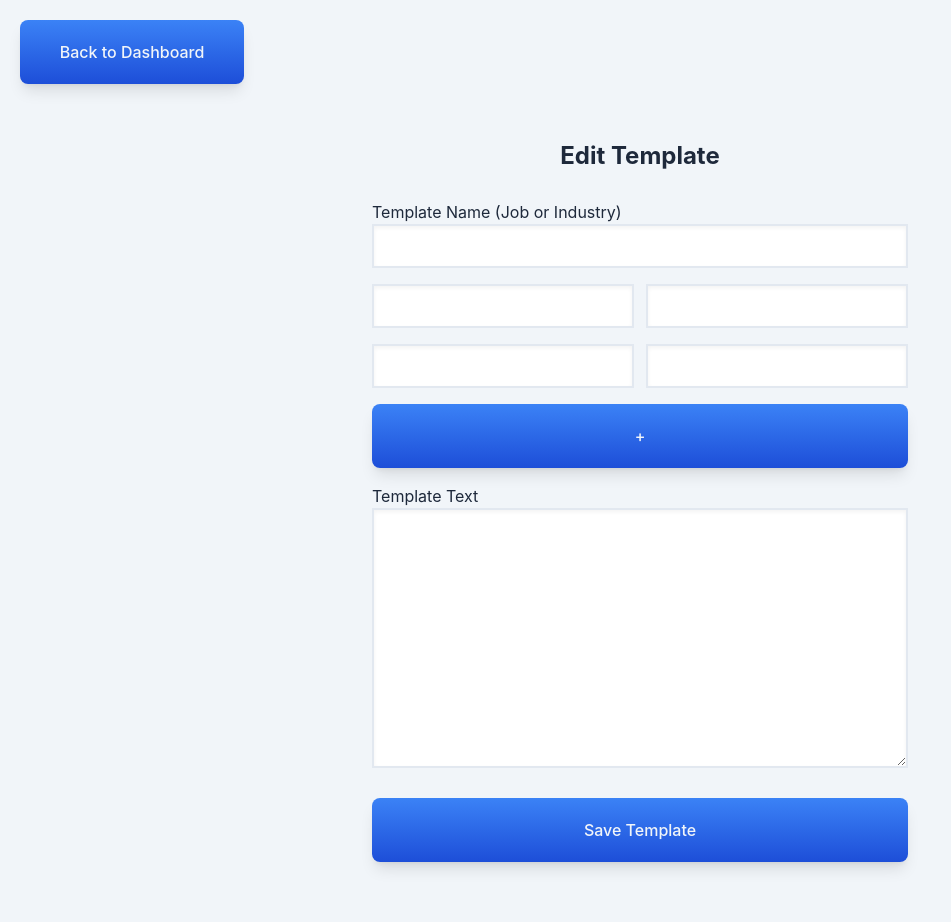
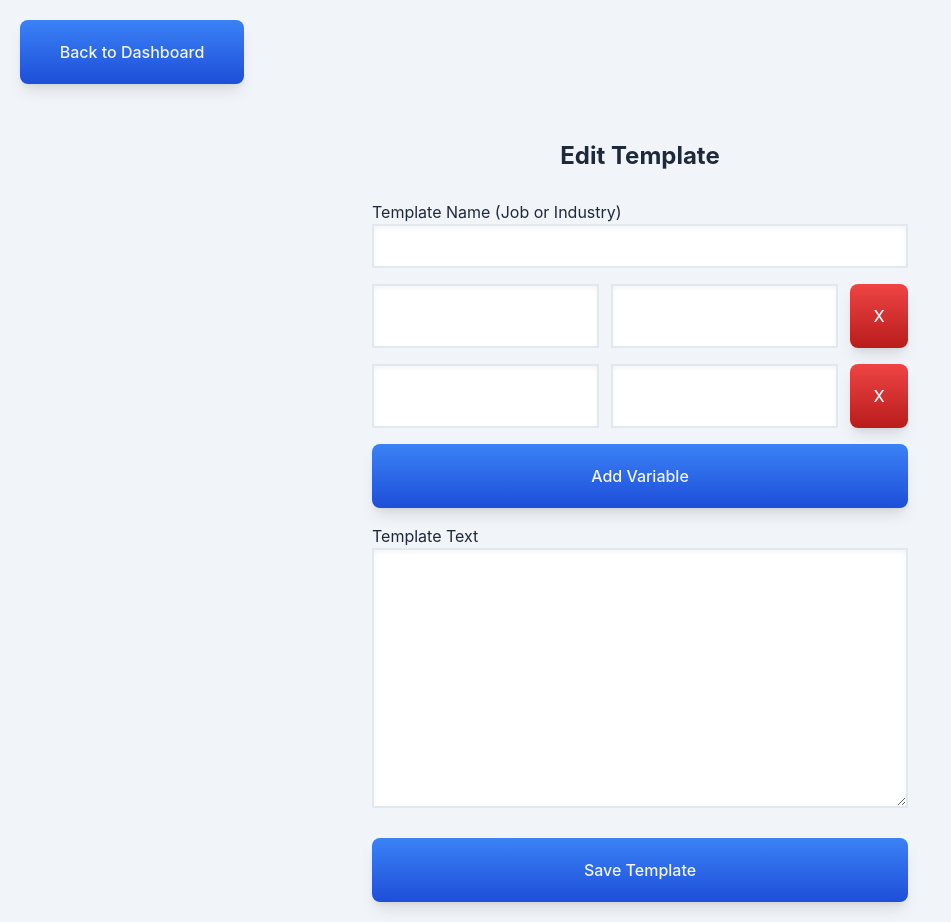
Before and after one commit to ekorber/cover-letter-generator-site, a React (Create React App) app in the folder client/: page /template-editor in a window 1280 px wide. Shown: the whole page, without its empty margins (0-951 px from the left). Before the commit the page ends 882 px from the top, so only its background shows below. Built offline with nearby package versions, Linux system fonts and the light colour scheme.

Commit message:
Setup variable list form part

```diff
--- a/client/src/pages/template-editor.js
+++ b/client/src/pages/template-editor.js
@@ -1,7 +1,9 @@
 import React, { useState } from "react";
 import { Link } from "react-router-dom";
 import axios from "axios";
+import { v4 as uuidv4 } from 'uuid';
 import PrimaryButton from "../components/buttons/btn-primary";
+import { red500, red700, red900 } from '../colors';
 
 function TemplateEditorPage() {
 
@@ -10,10 +12,12 @@ function TemplateEditorPage() {
     tname: '',
     variables: [
       {
+        id: uuidv4(),
         varName: '',
         varValue: '',
       },
       {
+        id: uuidv4(),
         varName: '',
         varValue: '',
       },
@@ -21,37 +25,55 @@ function TemplateEditorPage() {
     body: '',
   })
 
-  function handleAddVariableInput() {
-    const newTemplate = {...template}
-    newTemplate.variables.push({
-      varName: '',
-      varValue: '',
-    })
-    setTemplate(newTemplate);
-  };
-
   function handleChange(e) {
     const { name, value } = e.target;
 
     setTemplate(prevState => ({
       ...prevState,
+      variables:[...prevState.variables],
       [name]: value,
     }))
   }
 
-  function handleVariableChange(e, index) {
+  function addVariableInput() {
+    setTemplate((prevState) => ({
+      ...prevState,
+      variables: [...prevState.variables, {
+        id: uuidv4(),
+        varName: '',
+        varValue: '',
+      }]
+    }));
+  };
+
+  function removeVariableInput(id) {
+    setTemplate((prevState) => ({
+      ...prevState,
+      variables: prevState.variables.filter(variable => variable.id !== id)
+    }));
+  }
+
+  function handleVariableChange(e, id) {
     const { name, value } = e.target;
-    const newTemplate = {...template}
 
     if (name === 'varName') {
-      newTemplate.variables[index].varName = value
+      setTemplate((prevState) => ({
+        ...prevState,
+        variables: prevState.variables.map(variable =>
+          variable.id === id ? { ...variable, varName: value } : variable
+        )
+      }));
     } else if (name === 'varValue') {
-      newTemplate.variables[index].varValue = value
+      setTemplate((prevState) => ({
+        ...prevState,
+        variables: prevState.variables.map(variable =>
+          variable.id === id ? { ...variable, varValue: value } : variable
+        )
+      }));
     }
 
-    console.log(newTemplate)
-    setTemplate(newTemplate)
-  }
+    console.log(template)
+  };
 
   function handleSubmit(e) {
     e.preventDefault()
@@ -83,25 +105,26 @@ function TemplateEditorPage() {
                 value={template.tname}
                 onChange={handleChange} /></label>
 
-            {template.variables.map((variable, index) => (
-              <div key={index} className="flex gap-3">
+            {template.variables.map((item) => (
+              <div key={item.id} className="flex gap-3">
                 <input
                   required
                   type="text"
                   name="varName"
                   className="w-full p-2 border-2 border-slate-200 shadow-inner"
-                  value={variable.varName.value}
-                  onChange={(e) => handleVariableChange(e, index)}/>
+                  value={item.varName.value}
+                  onChange={(e) => handleVariableChange(e, item.id)}/>
                 <input
                   type="text"
                   name="varValue"
                   className="w-full p-2 border-2 border-slate-200 shadow-inner"
-                  value={variable.varValue.value}
-                  onChange={(e) => handleVariableChange(e, index)}/>
+                  value={item.varValue.value}
+                  onChange={(e) => handleVariableChange(e, item.id)}/>
+                <PrimaryButton onClick={() => removeVariableInput(item.id)} fromColor={red500} toColor={red700} hoverFromColor={red700} hoverToColor={red900} className='w-36'>X</PrimaryButton>
               </div>
             ))}
 
-            <PrimaryButton type="button" onClick={handleAddVariableInput}>+</PrimaryButton>
+            <PrimaryButton type="button" onClick={addVariableInput}>Add Variable</PrimaryButton>
 
             <label>Template Text <textarea
               required
```
